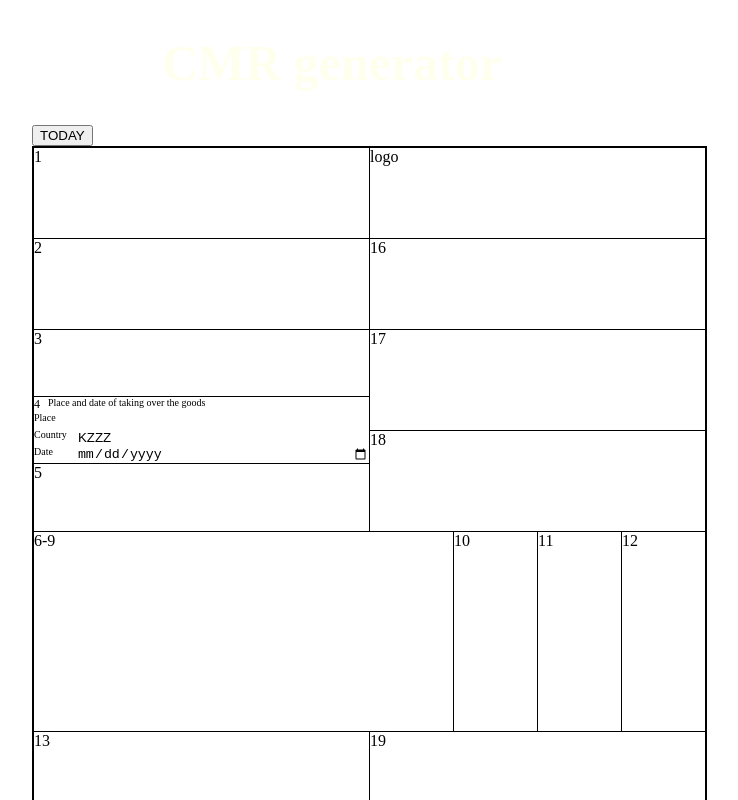
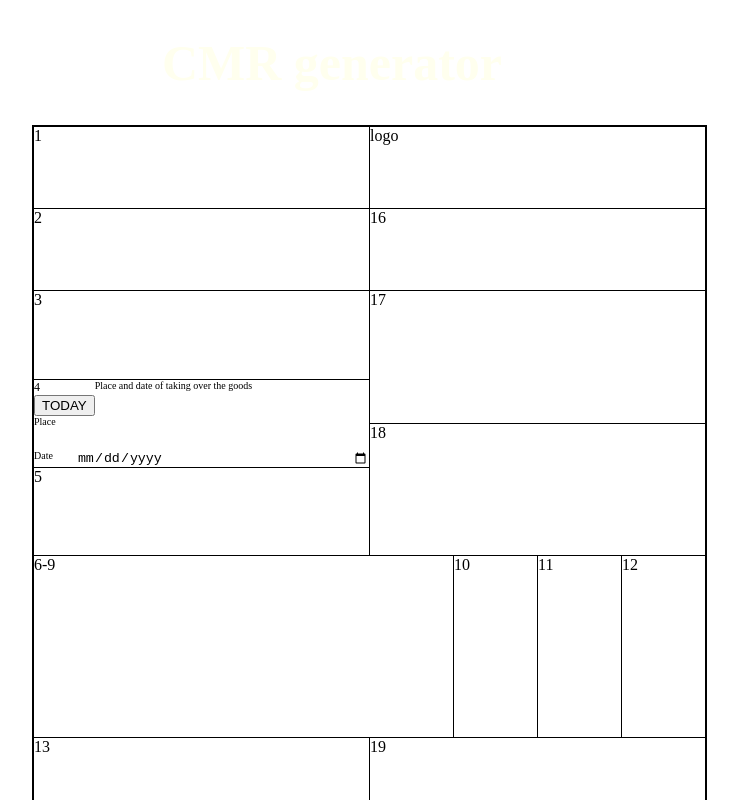
Before and after one commit to vilcinskij/CMR, a Next.js app in the folder nextjs/: page / in a window 1280 px wide. Shown: the top 800 px of the page, without its empty margins (308-1046 px from the left). Built offline with nearby package versions, Linux system fonts and the light colour scheme.

Commit message:
WORK button_inGrafa4

```diff
--- a/nextjs/components/TodayButton.js
+++ b/nextjs/components/TodayButton.js
@@ -2,11 +2,11 @@ import React, { useState, useEffect } from "react";
 
 function TodayButton() {
 
-    const [text, setText] = useState('BABAS');
+    const [text, setText] = useState();
 
     function clickHandler() {
+        setText('LOOOBAS')
         console.log(text);
-        setText('LOOOBAS')
 
     }
 
--- a/nextjs/components/grafos/grafa4.js
+++ b/nextjs/components/grafos/grafa4.js
@@ -1,18 +1,34 @@
 import styles from '../../styles/Cmr.module.css'
+import { useState } from 'react'
 
 export default function Grafa4({ number, title, country }) {
+
+
+
+    const [text, setText] = useState();
+
+    function clickHandler() {
+        setText('LOOOBAS')
+        console.log(text);
+
+    }
+
     return (
         <div className={styles.grafa_border}>
             <div className={styles.grafa_title}>
                 <span className={styles.grafa_number}>4</span>
-                <span className={styles.grafa_description}>Place and date of taking over the goods</span> </div>
+                <span className={styles.grafa_description}>Place and date of taking over the goods</span>
+
+                <button onClick={clickHandler}>TODAY</button>
+
+            </div>
             <div className={styles.grafa4_form}>
                 <label className={styles.label}>Place</label><input className={styles.input}></input>
-                <label className={styles.label}>Country</label>
+                <label className={styles.label}>{text}</label>
                 <input
-                className={styles.input}
-                id='load-country'
-                defaultValue={country}>
+                    className={styles.input}
+                    id='load-country'
+                    defaultValue={text}>
 
 
                 </input>
--- a/nextjs/pages/index.js
+++ b/nextjs/pages/index.js
@@ -10,7 +10,7 @@ export default function Home() {
   return (
     <div className={styles.container}>
       <h1 className={`${styles.title} font-effect-fire-animation`}>CMR generator</h1>
-     <TodayButton/>
+     {/* <TodayButton/> */}
       {/* <TodayButton title={item.title} /> */}
       {/* <TodayButton title={item.title} /> */}
       <Cmr />
```
